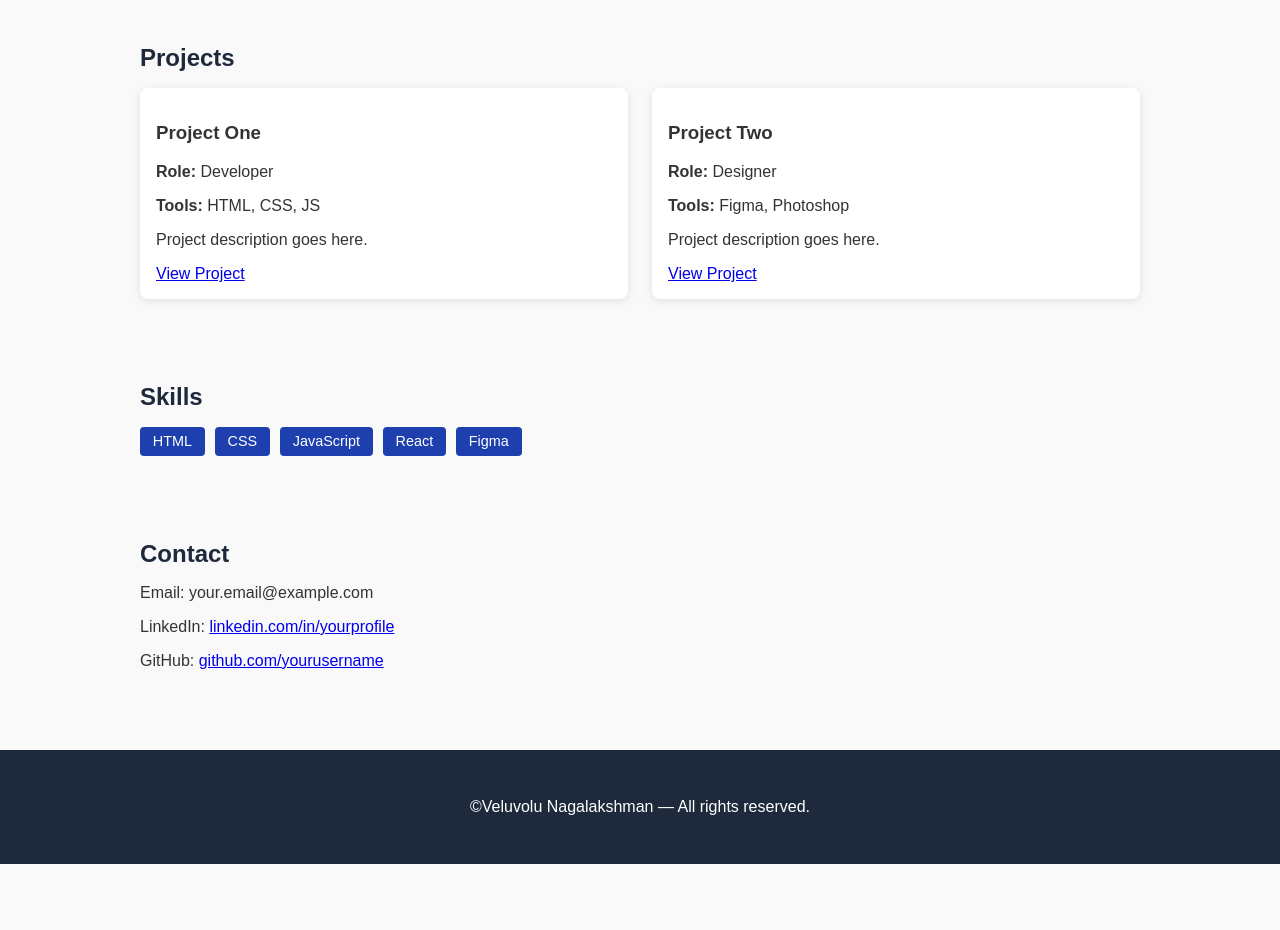
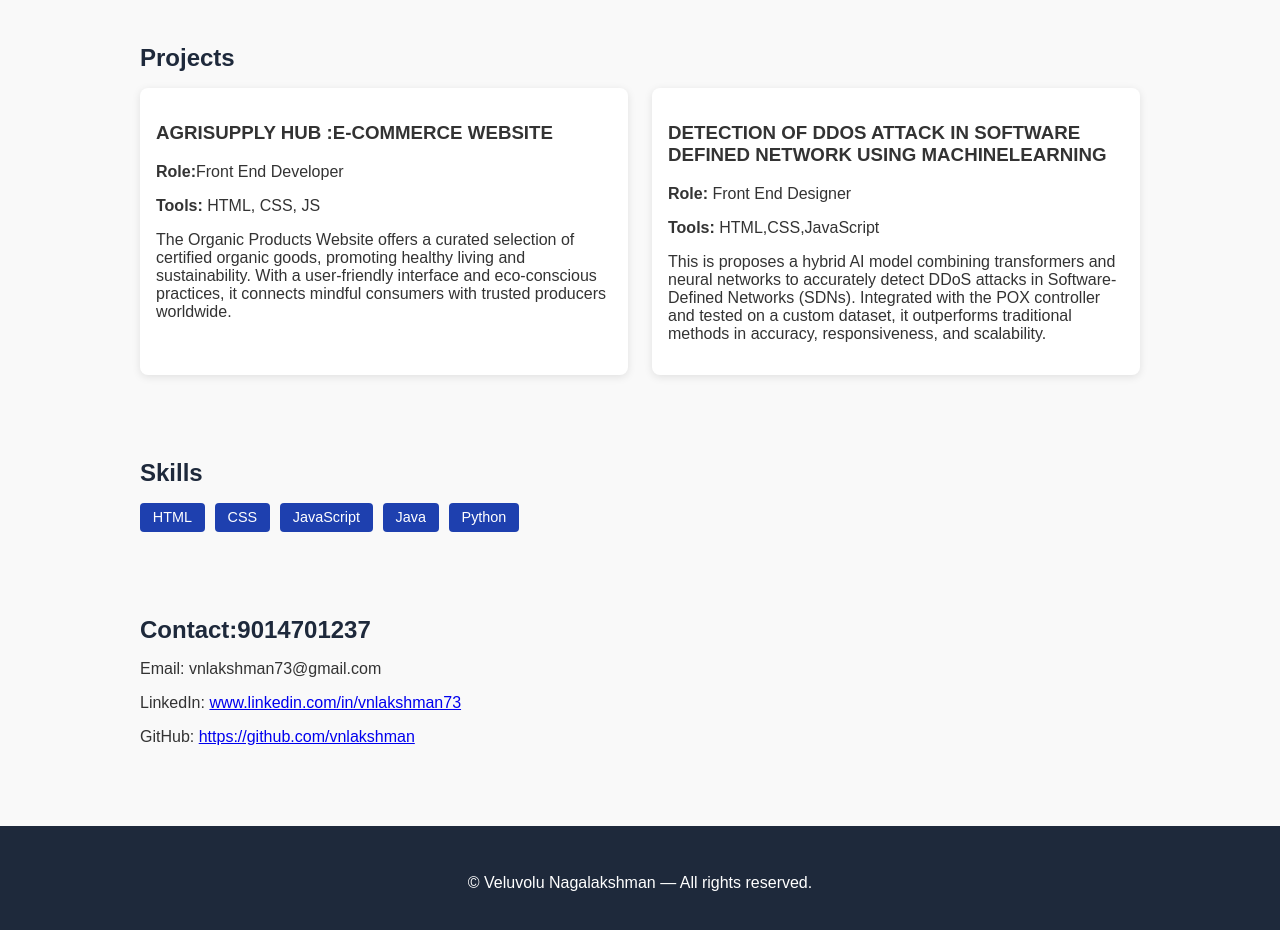
Before and after one commit to vnlakshman/My-Portfolio, a plain HTML site: page index.html in a window 1280 px wide. Shown: the part 480-1410 px from the top of the page. Before the commit the page ends 1344 px from the top, so only its background shows below. Drawn offline with Linux system fonts and the light colour scheme.

Commit message:
Update index.html

```diff
--- a/index.html
+++ b/index.html
@@ -35,18 +35,18 @@
     <h2>Projects</h2>
     <div class="project-list">
       <div class="card">
-        <h3>Project One</h3>
-        <p><strong>Role:</strong> Developer</p>
+        <h3>AGRISUPPLY HUB :E-COMMERCE WEBSITE</h3>
+        <p><strong>Role:</strong>Front End Developer</p>
         <p><strong>Tools:</strong> HTML, CSS, JS</p>
-        <p>Project description goes here.</p>
-        <a href="#">View Project</a>
+        <p>The Organic Products Website offers a curated selection of certified organic goods, promoting healthy living and sustainability. With a user-friendly interface and eco-conscious practices, it connects mindful consumers with trusted producers worldwide.</p>
+
       </div>
       <div class="card">
-        <h3>Project Two</h3>
-        <p><strong>Role:</strong> Designer</p>
-        <p><strong>Tools:</strong> Figma, Photoshop</p>
-        <p>Project description goes here.</p>
-        <a href="#">View Project</a>
+        <h3>DETECTION OF DDOS ATTACK IN SOFTWARE DEFINED NETWORK USING MACHINELEARNING</h3>
+        <p><strong>Role:</strong> Front End Designer</p>
+        <p><strong>Tools:</strong> HTML,CSS,JavaScript</p>
+        <p>This is proposes a hybrid AI model combining transformers and neural networks to accurately detect DDoS attacks in Software-Defined Networks (SDNs). Integrated with the POX controller and tested on a custom dataset, it outperforms traditional methods in accuracy, responsiveness, and scalability.</p>
+
       </div>
     </div>
   </section>
@@ -57,20 +57,20 @@
       <span>HTML</span>
       <span>CSS</span>
       <span>JavaScript</span>
-      <span>React</span>
-      <span>Figma</span>
+      <span>Java</span>
+      <span>Python</span>
     </div>
   </section>
 
   <section id="contact">
-    <h2>Contact</h2>
-    <p>Email: your.email@example.com</p>
-    <p>LinkedIn: <a href="#">linkedin.com/in/yourprofile</a></p>
-    <p>GitHub: <a href="#">github.com/yourusername</a></p>
+    <h2>Contact:9014701237</h2>
+    <p>Email: vnlakshman73@gmail.com</p>
+    <p>LinkedIn: <a href="#">www.linkedin.com/in/vnlakshman73</a></p>
+    <p>GitHub: <a href="#">https://github.com/vnlakshman</a></p>
   </section>
 
   <footer>
-    <p>©Veluvolu Nagalakshman — All rights reserved.</p>
+    <p>© Veluvolu Nagalakshman — All rights reserved.</p>
   </footer>
 
   <script src="script.js"></script>
```
